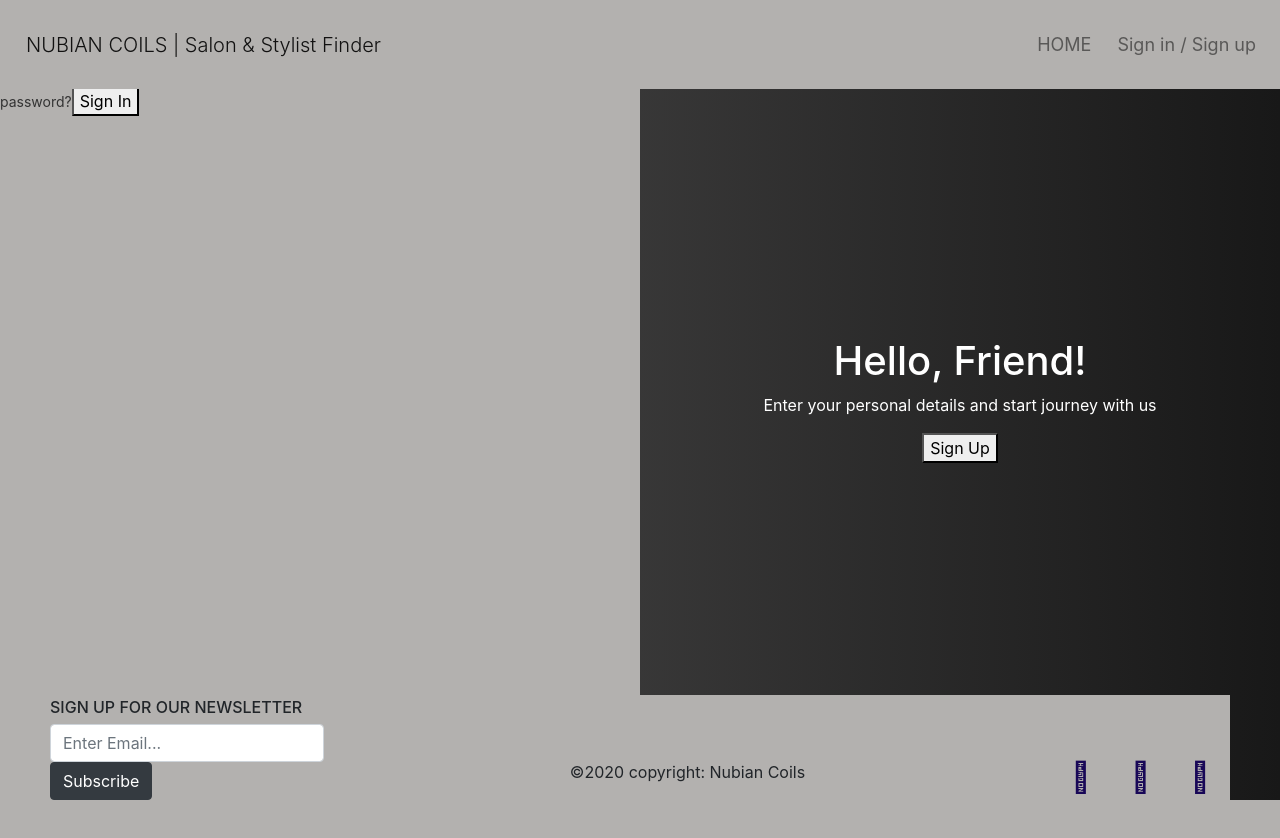
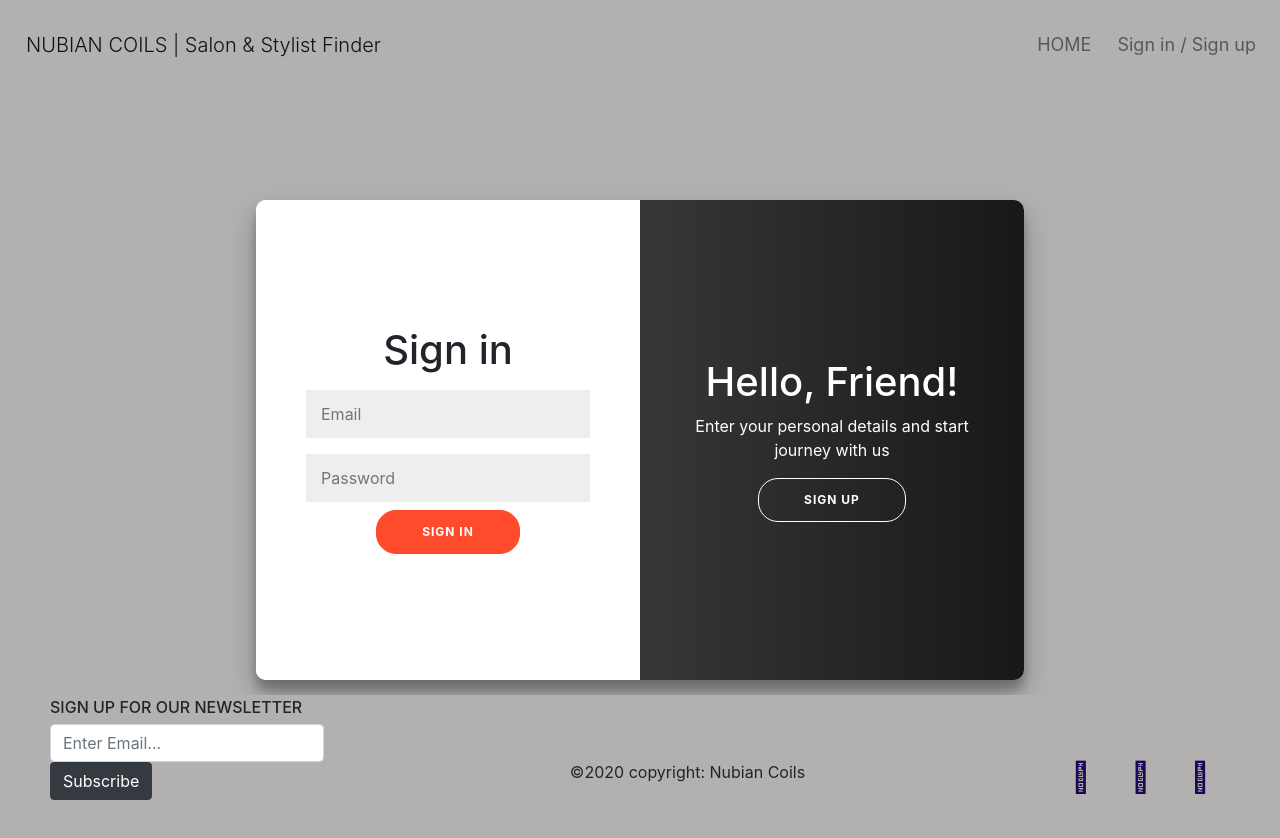
Before and after one commit to ssamson/Nubian-Coils, a React (Create React App) app in the folder client/: page /sign-in-sign-up in a window 1280 px wide. Shown: the top 838 px of the page. Before the commit the page ends 800 px from the top, so only its background shows below. Built offline with nearby package versions, Linux system fonts and the light colour scheme.

Commit message:
updated sign in sign up

```diff
--- a/client/src/components/SignInSignUp.js
+++ b/client/src/components/SignInSignUp.js
@@ -1,53 +1,82 @@
-import React, { useEffect } from "react";
+import React, { useEffect, useState, useRef } from "react";
+import { useHistory } from "react-router-dom";
+import axios from "axios";
 import "./SignInSignUp.css";
 
 export default function SignInSignUp() {
-  let container;
-  useEffect(() => {
-    container = document.getElementById("container");
-  }, []);
+  const container = useRef(null);
+
+  const [email, setEmail] = useState("");
+  const [loginPassword, setLoginPassword] = useState("");
+  const [registerPassword, setRegisterPassword] = useState("");
+  const [accountType, setAccountType] = useState("salon");
+  const history = useHistory();
+
+  const handleLoginSubmit = async e => {
+    e.preventDefault();
+    const loginData = { email, password: loginPassword };
+    const res = await axios.post("/api/user/login", loginData);
+    if (res.data) {
+      localStorage.setItem("token", res.data.token);
+      const user = res.data.user;
+      history.push(`/profile/${user._id}`);
+    } else {
+      alert("Invalid Credential");
+    }
+  };
+
+  const handleRegisterSubmit = async e => {
+    e.preventDefault();
+    const res = await axios.post("/api/user/", {
+      email,
+      password: registerPassword,
+      accountType
+    });
+    localStorage.setItem("token", res.data.token);
+    history.push(`/profile/${res.data.user._id}`);
+  };
 
   return (
-    <div className="container" id="container">
+    <div className="container sign-in-sign-up" ref={container}>
       <div className="form-container sign-up-container">
-        <form action="#">
+        <form onSubmit={handleRegisterSubmit}>
           <h1>Create Account</h1>
-          {/* <div className="social-container">
-            <a href="!#" className="social">
-              <i className="fab fa-facebook-f"></i>
-            </a>
-            <a href="!#" className="social">
-              <i className="fab fa-google-plus-g"></i>
-            </a>
-            <a href="!#" className="social">
-              <i className="fab fa-linkedin-in"></i>
-            </a>
-          </div> */}
-          {/* <span>or use your email for registration</span> */}
-          <input type="text" placeholder="Name" />
-          <input type="email" placeholder="Email" />
-          <input type="password" placeholder="Password" />
+          <select
+            className="form-control"
+            onChange={e => setAccountType(e.target.value)}
+          >
+            <option value="salon">Salon/Stylist</option>
+            <option value="customer">Customer</option>
+          </select>
+          <input
+            type="email"
+            placeholder="Email"
+            value={email}
+            onChange={e => setEmail(e.target.value)}
+          />
+          <input
+            type="password"
+            placeholder="Password"
+            value={registerPassword}
+            onChange={e => setRegisterPassword(e.target.value)}
+          />
           <button>Sign Up</button>
         </form>
       </div>
       <div className="form-container sign-in-container">
-        <form action="!#">
+        <form onSubmit={handleLoginSubmit}>
           <h1>Sign in</h1>
-          {/* <div className="social-container">
-            <a href="#!" className="social">
-              <i className="fab fa-facebook-f"></i>
-            </a>
-            <a href="!#" className="social">
-              <i className="fab fa-google-plus-g"></i>
-            </a>
-            <a href="!#" className="social">
-              <i className="fab fa-linkedin-in"></i>
-            </a>
-          </div> */}
-          {/* <span>or use your account</span> */}
-          <input type="email" placeholder="Email" />
-          <input type="password" placeholder="Password" />
-          <a href="!#">Forgot your password?</a>
+          <input
+            type="email"
+            placeholder="Email"
+            onChange={e => setEmail(e.target.value)}
+            value={email}
+          />
+          <input
+            type="password"
+            placeholder="Password"
+            onChange={e => setLoginPassword(e.target.value)}
+          />
           <button>Sign In</button>
         </form>
       </div>
@@ -62,8 +91,9 @@ export default function SignInSignUp() {
               className="ghost"
               id="signIn"
               onClick={() => {
-                container.classList.remove("right-panel-active");
+                container.current.classList.remove("right-panel-active");
               }}
+              type="button"
             >
               Sign In
             </button>
@@ -74,8 +104,9 @@ export default function SignInSignUp() {
             <button
               className="ghost"
               id="signUp"
+              type="button"
               onClick={() => {
-                container.classList.add("right-panel-active");
+                container.current.classList.add("right-panel-active");
               }}
             >
               Sign Up
```
